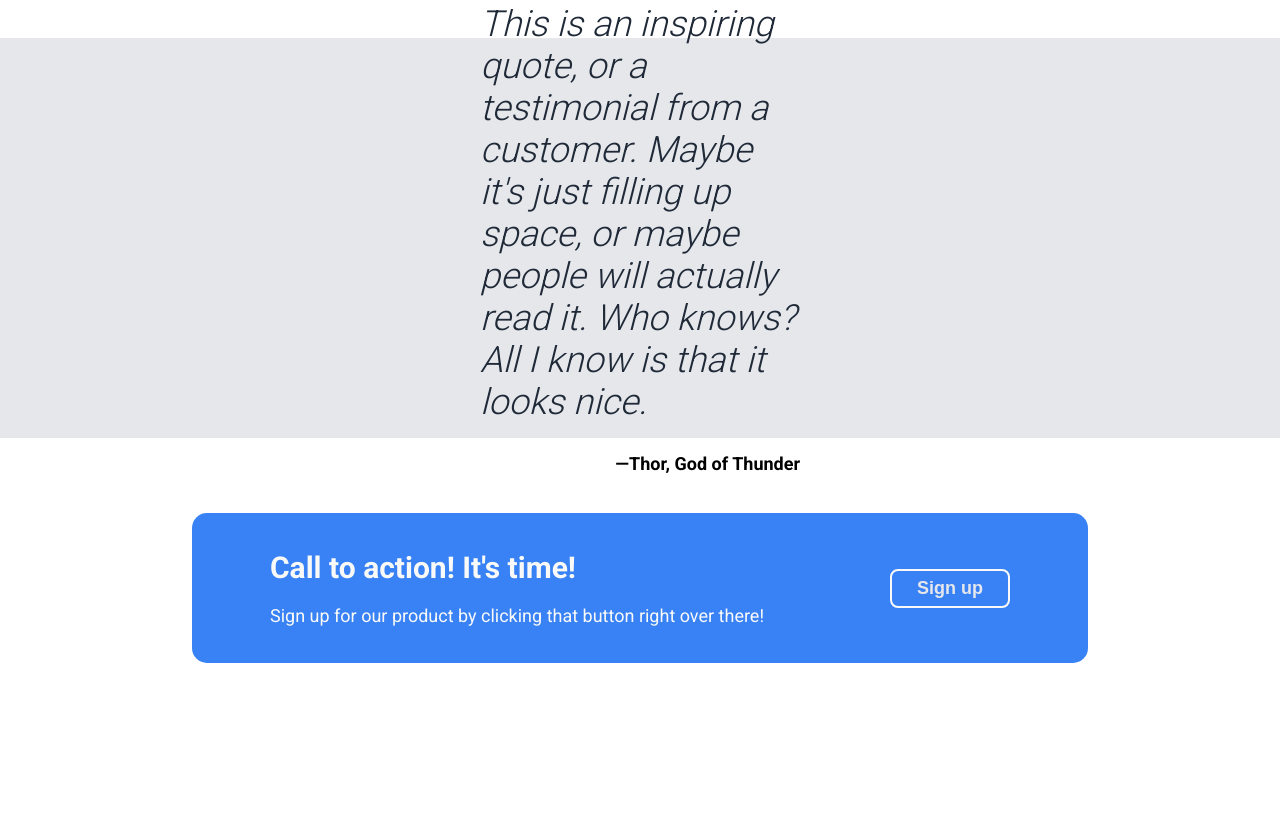
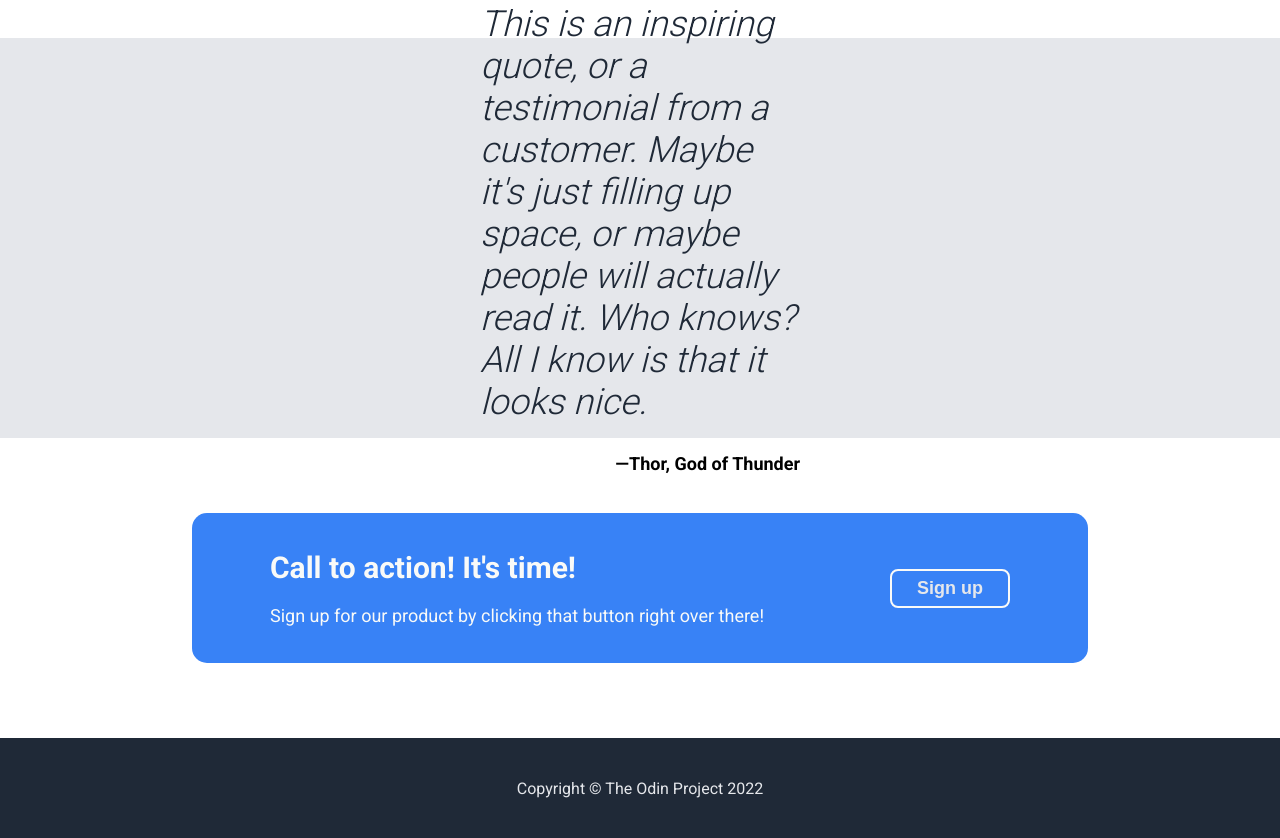
Before and after one commit to Kopernix-RyanB/TOP_Landing_Page, a plain HTML site: page index.html in a window 1280 px wide. Shown: the part 927-1765 px from the top of the page. Before the commit the page ends 1665 px from the top, so only its background shows below. Drawn offline with Linux system fonts and the light colour scheme.

Commit message:
Add the footer with the copyright for the page

```diff
--- a/index.html
+++ b/index.html
@@ -89,7 +89,7 @@
 
 
 	<footer>
-
+		Copyright © The Odin Project 2022
 	</footer>
 </body>
 
--- a/styles/styles.css
+++ b/styles/styles.css
@@ -219,3 +219,18 @@ figure {
 			margin-right: 15px;
 			font-weight: bold;
 		}
+
+
+
+/* ================================================== */
+/* 		FOOTER SECTION 								  */
+/* ================================================== */
+
+footer {
+	display: flex;
+	justify-content: center;
+	align-items: center;
+	background-color: #1F2937;
+	color:#e5e7eb;
+	height: 100px;
+}
```
